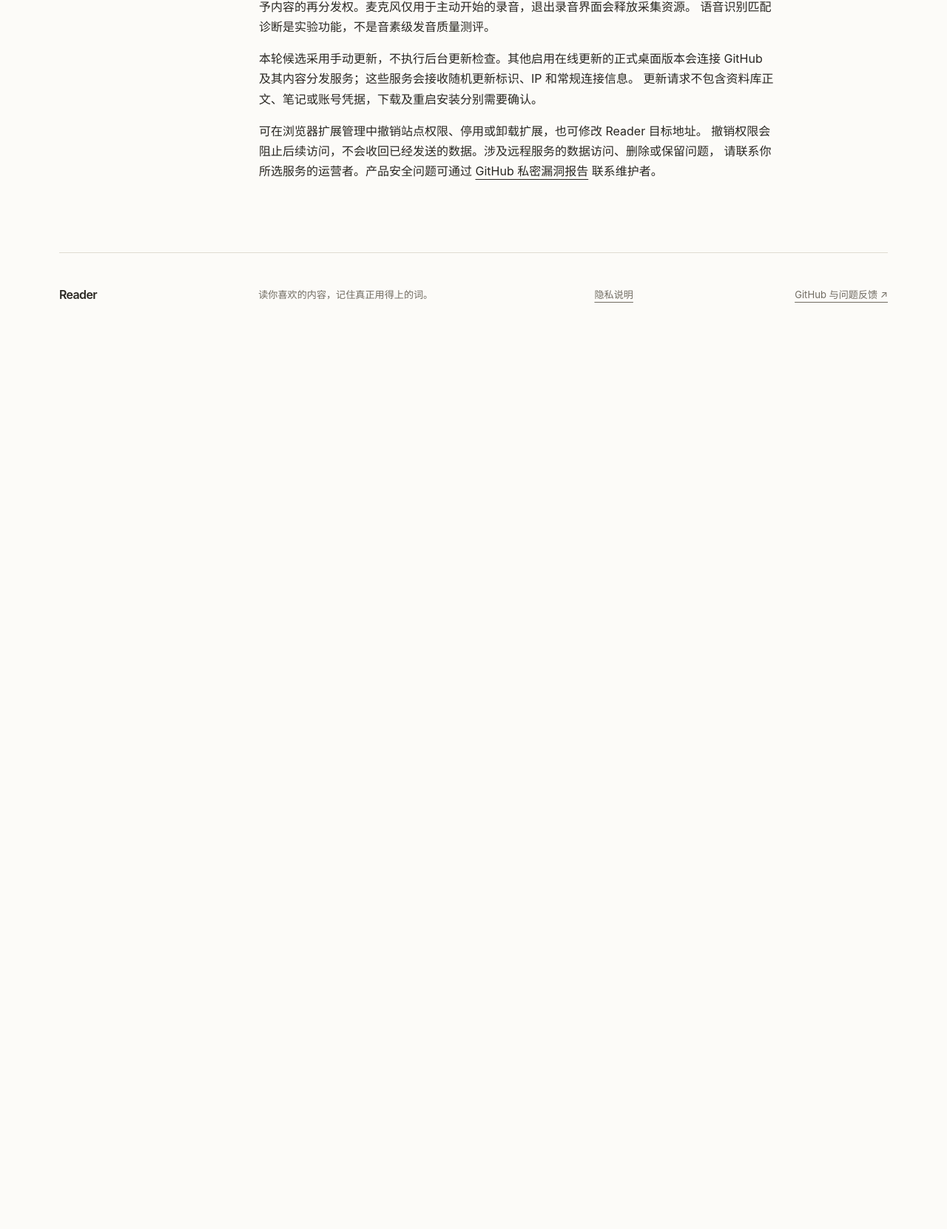
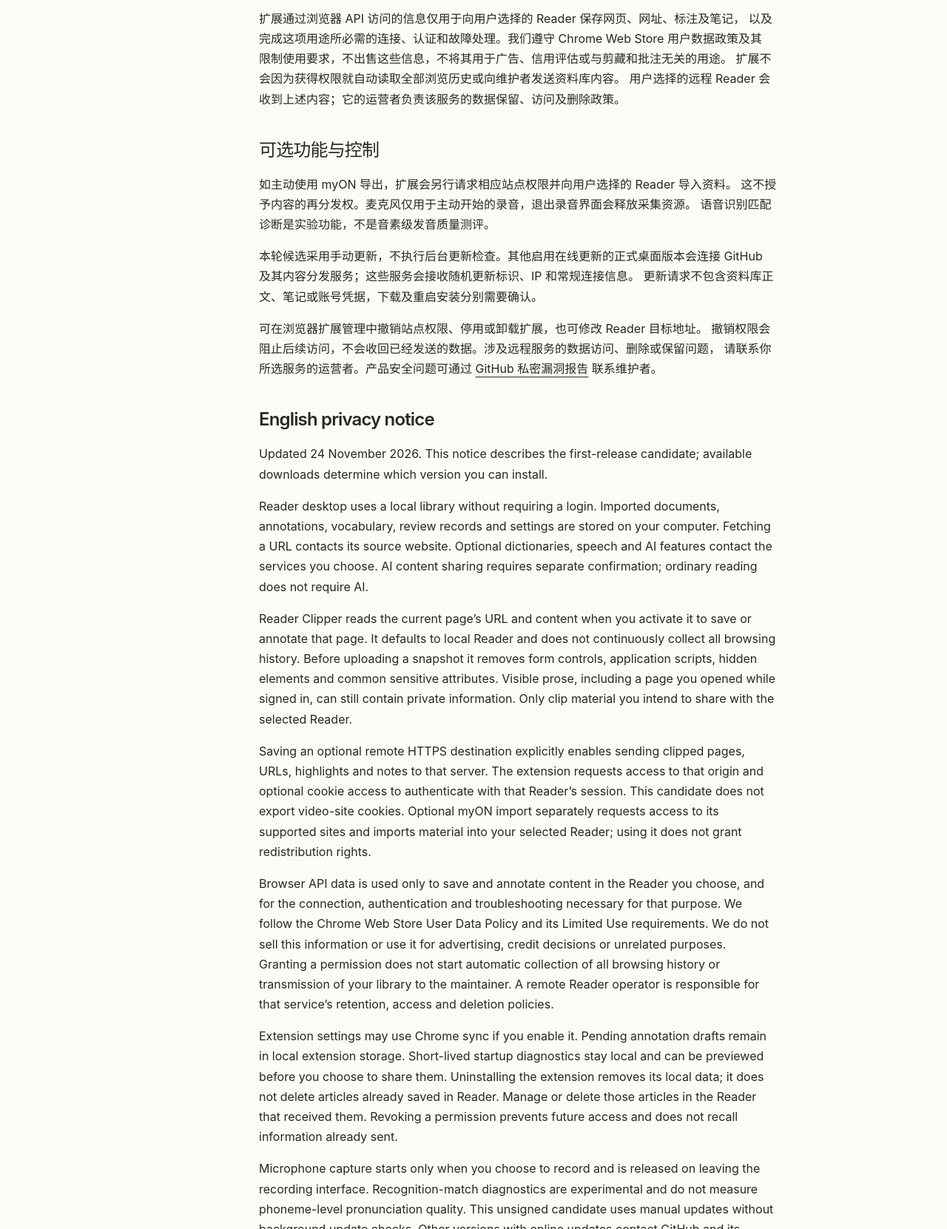
Before and after one commit to lwtlab/reader, an Astro site in the folder site/: page /reader/privacy in a window 1280 px wide. Shown: the part 1139-2800 px from the top of the page at 74% size. Before the commit the page ends 1603 px from the top, so only its background shows below. Built offline with nearby package versions, Linux system fonts and the light colour scheme; Astro itself is replaced by a stand-in of ours.

Commit message:
docs(site): add bilingual extension limited-use disclosures

```diff
--- a/site/src/pages/privacy.md
+++ b/site/src/pages/privacy.md
@@ -5,6 +5,8 @@ description: 首发桌面应用与配套浏览器扩展的数据去向、权限
 ---
 
 更新日期：2026 年 11 月 24 日。本页描述首发候选的行为；实际可下载版本以下载页为准。
+
+本页下方提供英文说明（English version below）。
 
 ## 本机阅读
 
@@ -27,6 +29,14 @@ AI 数据共享需另行确认，普通阅读不要求启用 AI。远程服务
 诊断摘要仅在本地短期保留，分享前可预览，不自动上传。卸载扩展会清除其本地数据，
 但不会删除已保存到 Reader 的文章；请在对应 Reader 中管理或删除资料。
 
+## 浏览器数据的限制使用
+
+扩展通过浏览器 API 访问的信息仅用于向用户选择的 Reader 保存网页、网址、标注及笔记，
+以及完成这项用途所必需的连接、认证和故障处理。我们遵守 Chrome Web Store 用户数据政策及其
+限制使用要求，不出售这些信息，不将其用于广告、信用评估或与剪藏和批注无关的用途。
+扩展不会因为获得权限就自动读取全部浏览历史或向维护者发送资料库内容。
+用户选择的远程 Reader 会收到上述内容；它的运营者负责该服务的数据保留、访问及删除政策。
+
 ## 可选功能与控制
 
 如主动使用 myON 导出，扩展会另行请求相应站点权限并向用户选择的 Reader 导入资料。
@@ -41,3 +51,56 @@ GitHub 及其内容分发服务；这些服务会接收随机更新标识、IP
 撤销权限会阻止后续访问，不会收回已经发送的数据。涉及远程服务的数据访问、删除或保留问题，
 请联系你所选服务的运营者。产品安全问题可通过
 [GitHub 私密漏洞报告](https://github.com/lwtlab/reader/security/advisories/new) 联系维护者。
+
+## English privacy notice
+
+Updated 24 November 2026. This notice describes the first-release candidate;
+available downloads determine which version you can install.
+
+Reader desktop uses a local library without requiring a login. Imported documents,
+annotations, vocabulary, review records and settings are stored on your computer.
+Fetching a URL contacts its source website. Optional dictionaries, speech and AI
+features contact the services you choose. AI content sharing requires separate
+confirmation; ordinary reading does not require AI.
+
+Reader Clipper reads the current page's URL and content when you activate it to
+save or annotate that page. It defaults to local Reader and does not continuously
+collect all browsing history. Before uploading a snapshot it removes form controls,
+application scripts, hidden elements and common sensitive attributes. Visible prose,
+including a page you opened while signed in, can still contain private information.
+Only clip material you intend to share with the selected Reader.
+
+Saving an optional remote HTTPS destination explicitly enables sending clipped
+pages, URLs, highlights and notes to that server. The extension requests access to
+that origin and optional cookie access to authenticate with that Reader's session.
+This candidate does not export video-site cookies. Optional myON import separately
+requests access to its supported sites and imports material into your selected
+Reader; using it does not grant redistribution rights.
+
+Browser API data is used only to save and annotate content in the Reader you choose,
+and for the connection, authentication and troubleshooting necessary for that purpose.
+We follow the Chrome Web Store User Data Policy and its Limited Use requirements.
+We do not sell this information or use it for advertising, credit decisions or
+unrelated purposes. Granting a permission does not start automatic collection of all
+browsing history or transmission of your library to the maintainer. A remote Reader
+operator is responsible for that service's retention, access and deletion policies.
+
+Extension settings may use Chrome sync if you enable it. Pending annotation drafts
+remain in local extension storage. Short-lived startup diagnostics stay local and
+can be previewed before you choose to share them. Uninstalling the extension removes
+its local data; it does not delete articles already saved in Reader. Manage or delete
+those articles in the Reader that received them. Revoking a permission prevents
+future access and does not recall information already sent.
+
+Microphone capture starts only when you choose to record and is released on leaving
+the recording interface. Recognition-match diagnostics are experimental and do not
+measure phoneme-level pronunciation quality. This unsigned candidate uses manual
+updates without background update checks. Other versions with online updates contact
+GitHub and its delivery services, sending a random update identifier and ordinary
+connection metadata, without library text, notes or account credentials. Downloading
+and restarting to install require separate confirmation.
+
+You can change the destination, revoke site permissions, disable or uninstall the
+extension in Chrome. For remote-library access, deletion or retention, contact the
+operator you selected. Report product security issues through the
+[private vulnerability reporting form](https://github.com/lwtlab/reader/security/advisories/new).
```
